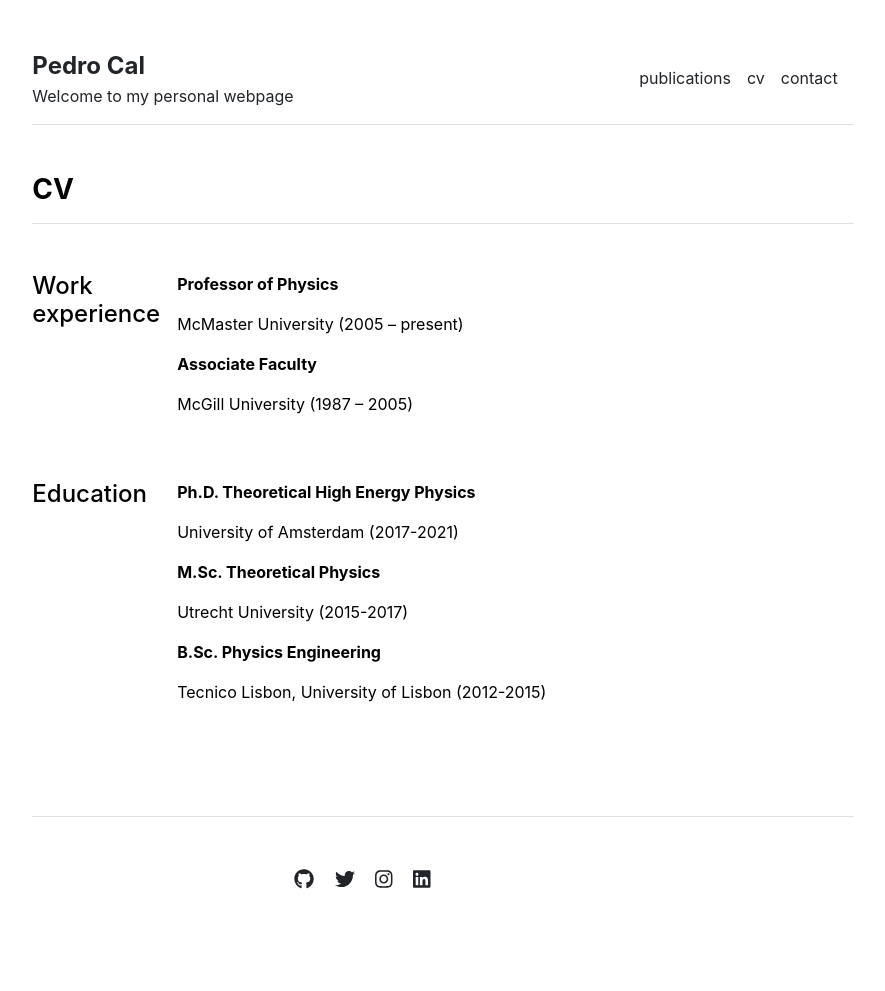
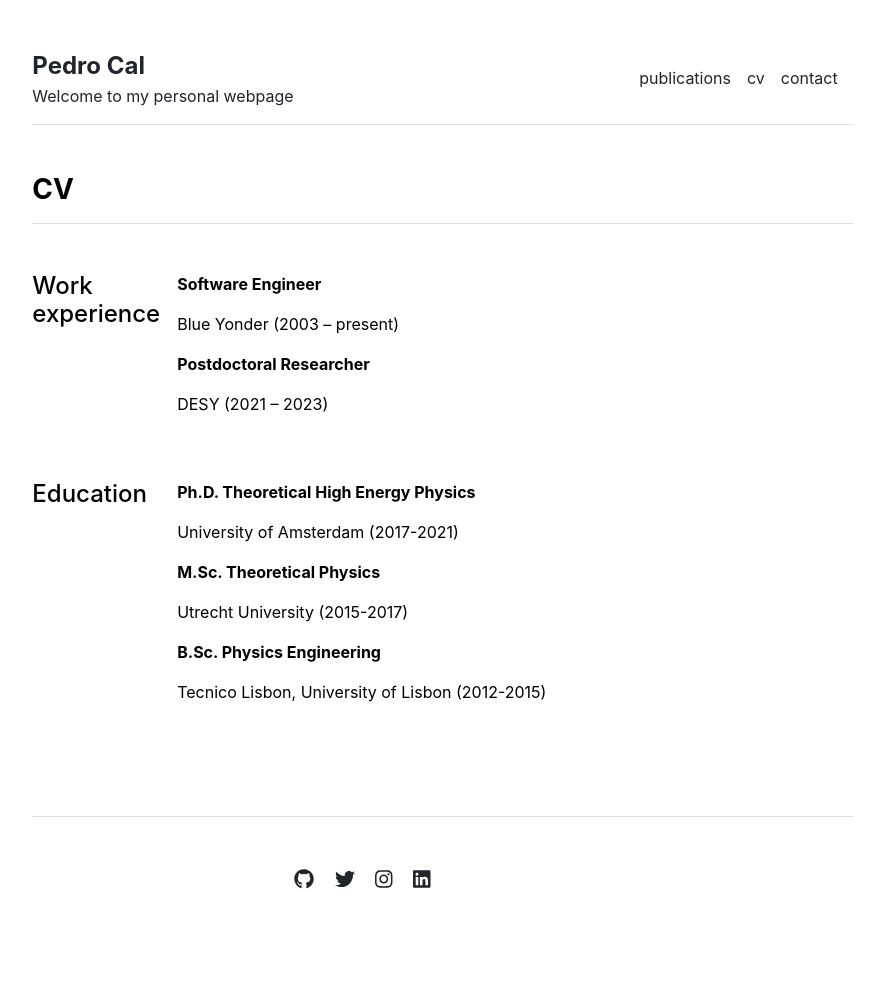
Before and after one commit to pmcal/pmcal.github.io, a Jekyll site: the page built from cv.md, in a window 1280 px wide. Shown: the whole page, without its empty margins (197-1082 px from the left). Built offline with Jekyll 4.4.1, drawn with Linux system fonts in a browser that asks for light colours.

Commit message:
Update academic-experience.yml

```diff
--- a/_data/cv/academic-experience.yml
+++ b/_data/cv/academic-experience.yml
@@ -1,5 +1,5 @@
-- title: 'Professor of Physics'
-  description: 'McMaster University (2005 – present)'
+- title: 'Software Engineer'
+  description: 'Blue Yonder (2003 – present)'
 
-- title: 'Associate Faculty'
-  description: 'McGill University (1987 – 2005)'
+- title: 'Postdoctoral Researcher'
+  description: 'DESY (2021 – 2023)'
```
